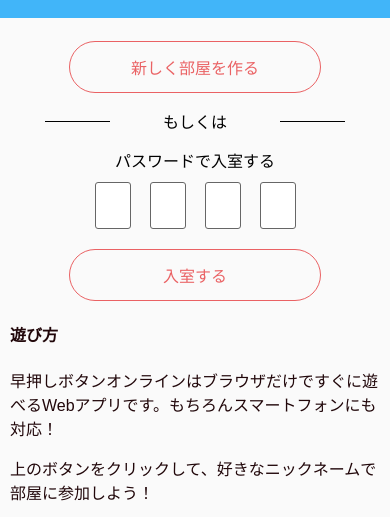
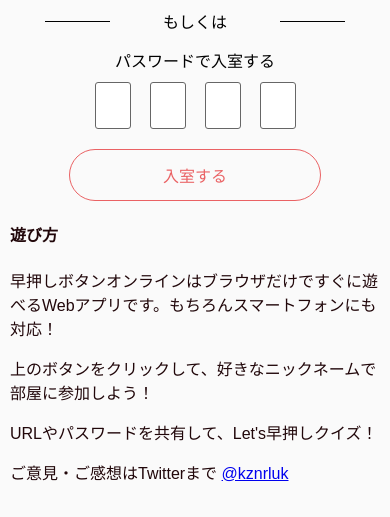
Before and after one commit to kznrluk/hayaoshi-button-online, a website: page static/index.html in a window 390 px wide. Shown: the part 192-709 px from the top of the page. Drawn offline with Linux system fonts and the light colour scheme.

Commit message:
トップページデザイン修正

```diff
--- a/static/style/index.css
+++ b/static/style/index.css
@@ -39,6 +39,10 @@ body {
 }
 
 @media screen and (max-width: 600px) {
+    .mainDiv {
+        padding-top: 0;
+    }
+
     .content__body {
         padding: 0 10px 30px;
     }
```
